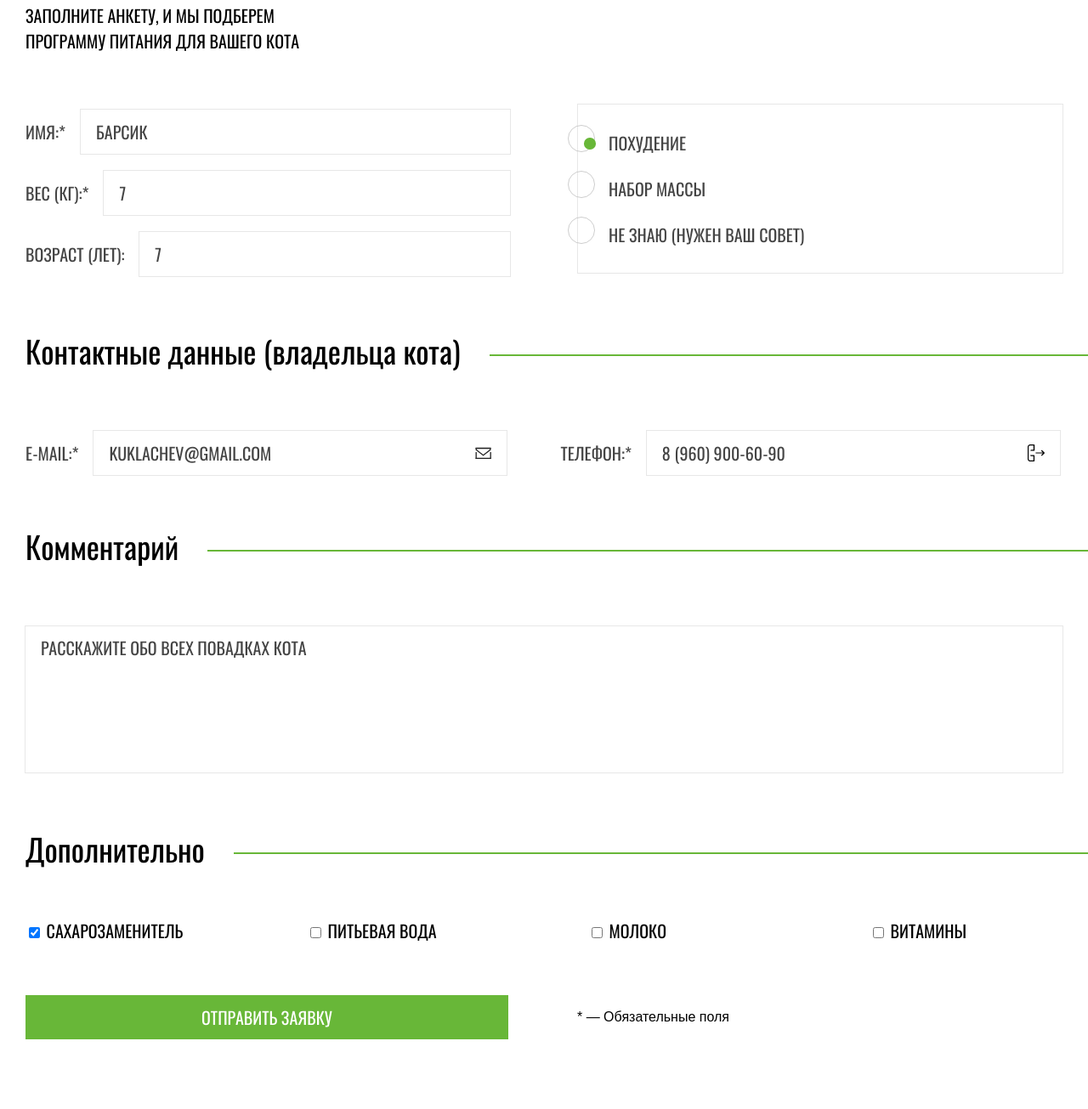
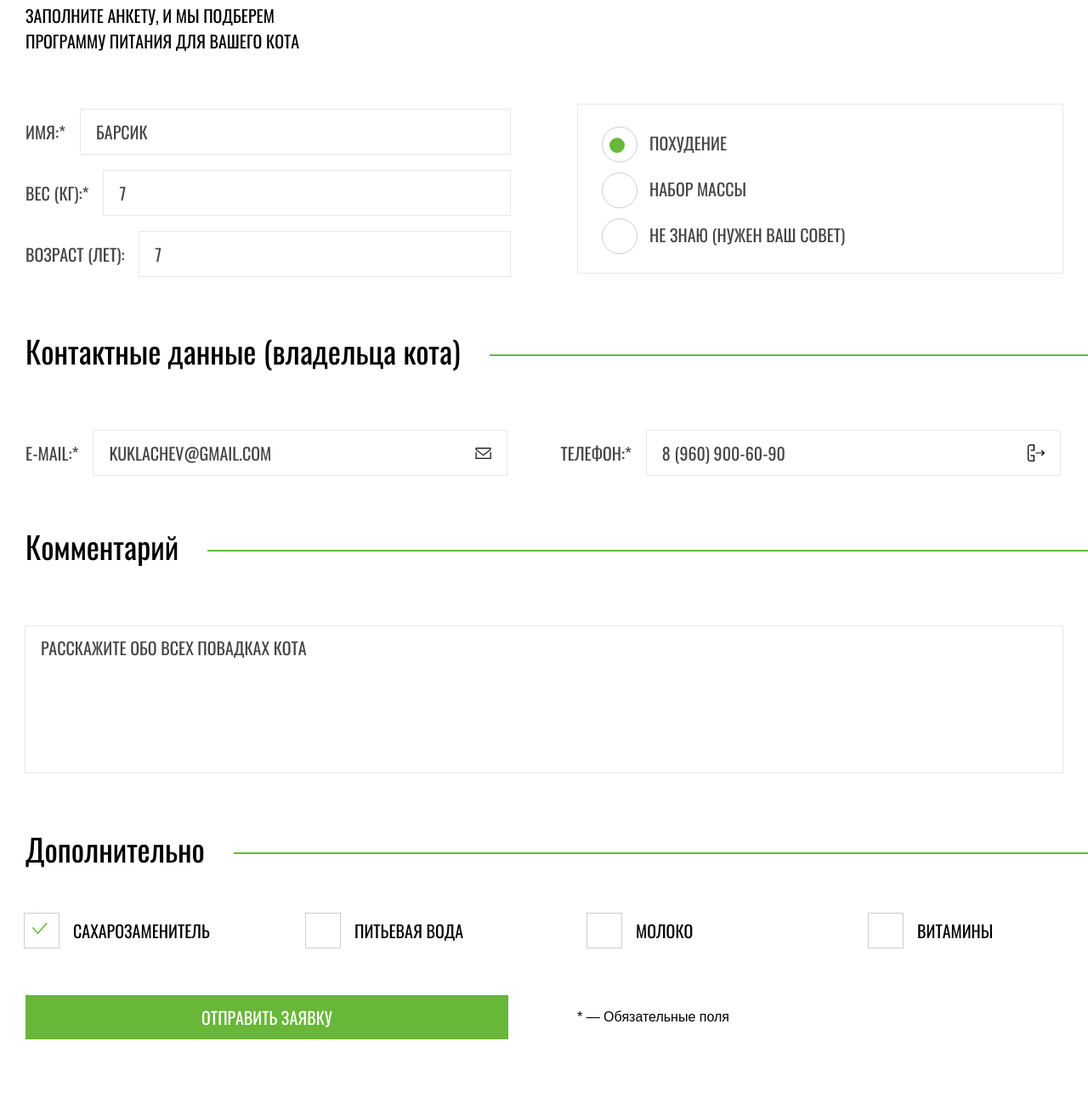
Before and after one commit to KhomenkoJulia/1794239-cat-energy-23, a website: page source/form.html in a window 1280 px wide. Shown: the part 294-1599 px from the top of the page at 85% size. Drawn offline with nearby package versions, Linux system fonts and the light colour scheme; files that its build step writes are made by us from their sources.

Commit message:
Сдаю

```diff
--- a/source/form.html
+++ b/source/form.html
@@ -16,7 +16,7 @@
         <picture>
           <source media="(min-width: 1280px)" srcset="img/logo-desktop.png">
           <source media="(min-width: 768px)" srcset="img/logo-tablet.png">
-          <img src="img/logo.png" width="190" height="40" alt="Cat Energy">
+          <img class="header-page__img" src="img/logo.png" width="190" height="40" alt="Cat Energy">
         </picture>
       </a>
 
@@ -26,13 +26,13 @@
         </button>
         <ul class="nav-menu__list">
           <li class="nav-menu__item">
-            <a class="nav-menu__link" href="#">Главная</a>
+            <a class="nav-menu__link" href="index.html">Главная</a>
           </li>
           <li class="nav-menu__item">
             <a class="nav-menu__link" href="catalog.html">Каталог продукции</a>
           </li>
           <li class="nav-menu__item">
-            <a class="nav-menu__link" href="form.html">Подбор программы</a>
+            <a class="nav-menu__link" href="#">Подбор программы</a>
           </li>
         </ul>
       </nav>
@@ -102,22 +102,22 @@
           <ul class="optional__list">
 
             <li class="optional__item">
-              <input class="optional__checkbox" id="sweetener" type="checkbox" name="optionally" value="sweetener" checked>
+              <input class="optional__checkbox page__visually-hidden" id="sweetener" type="checkbox" name="optionally" value="sweetener" checked>
               <label for="sweetener">Сахарозаменитель</label>
             </li>
 
             <li class="optional__item">
-              <input class="optional__checkbox" id="water" type="checkbox" name="optionally" value="water">
+              <input class="optional__checkbox page__visually-hidden" id="water" type="checkbox" name="optionally" value="water">
               <label for="water">Питьевая вода</label>
             </li>
 
             <li class="optional__item">
-              <input class="optional__checkbox" id="milk" type="checkbox" name="optionally" value="milk">
+              <input class="optional__checkbox page__visually-hidden" id="milk" type="checkbox" name="optionally" value="milk">
               <label for="milk">Молоко</label>
             </li>
 
             <li class="optional__item">
-              <input class="optional__checkbox" id="vitamins" type="checkbox" name="optionally" value="vitamins">
+              <input class="optional__checkbox page__visually-hidden" id="vitamins" type="checkbox" name="optionally" value="vitamins">
               <label for="vitamins">Витамины</label>
             </li>
 
--- a/source/sass/blocks/button.scss
+++ b/source/sass/blocks/button.scss
@@ -12,6 +12,14 @@
   align-items: center;
   justify-content: center;
 
+  &:hover {
+    background: var(--special_green);
+  }
+
+  &:active {
+    color: var(--white_opacity);
+  }
+
   @media (min-width: $tablet-width) {
     font-size: 16px;
     line-height: 20px;
--- a/source/sass/blocks/header-page.scss
+++ b/source/sass/blocks/header-page.scss
@@ -19,7 +19,15 @@
   position: relative;
 }
 
-.header-page__logo {
+.header-page__logo:hover {
+  opacity: 0.8;
+}
+
+.header-page__logo:active {
+  opacity: 0.6;
+}
+
+.header-page__img {
   min-width: 190px;
   height: auto;
 
--- a/source/sass/blocks/intent.scss
+++ b/source/sass/blocks/intent.scss
@@ -36,8 +36,12 @@
 }
 
 .intent__radio + label {
-  margin-bottom: 16px;
+  margin-bottom: 14px;
   margin-left: 8px;
+
+  @media (min-width: $tablet-width) {
+    margin-left: 56px;
+  }
 }
 
 .intent__radio + label::before {
@@ -49,16 +53,30 @@
   height: 30px;
   border-radius: 50%;
   border: 1px solid var(--dark_grey);
+
+  @media (min-width: $tablet-width) {
+    width: 40px;
+    height: 40px;
+    left: 0;
+    top: -4px;
+  }
 }
 
 .intent__radio:checked + label::after,
 .intent__radio:focus-visible + label::after {
   content: "";
   position: absolute;
-  left: -21px;
-  top: 9px;
+  left: -31px;
+  top: 3px;
   width: 13.5px;
   height: 13.5px;
   background: var(--green);
   border-radius: 50%;
+
+  @media (min-width: $tablet-width) {
+    width: 18px;
+    height: 18px;
+    left: 9px;
+    top: 9px;
+  }
 }
--- a/source/sass/blocks/optional.scss
+++ b/source/sass/blocks/optional.scss
@@ -7,7 +7,7 @@
   @media (min-width: $tablet-width) {
     display: flex;
     flex-wrap: wrap;
-    column-gap: 57px;
+    column-gap: 90px;
     row-gap: 40px;
   }
 
@@ -18,10 +18,49 @@
 }
 
 .optional__item {
-  margin-bottom: 23px;
+  margin-bottom: 24px;
+  position: relative;
+  display: flexbox;
+  cursor: pointer;
 
   @media (min-width: $tablet-width) {
     width: 40%;
     margin: 0;
   }
 }
+
+.optional__checkbox + label {
+  margin-left: 48px;
+
+  @media (min-width: $tablet-width) {
+    margin-left: 56px;
+  }
+}
+
+.optional__checkbox + label::before {
+  content: "";
+  position: absolute;
+  top: -4px;
+  left: 0;
+  width: 30px;
+  height: 30px;
+  border: 1px solid var(--dark_grey);
+
+  @media (min-width: $tablet-width) {
+    width: 40px;
+    height: 40px;
+    top: -6px;
+    left: -2px;
+  }
+}
+
+.optional__checkbox:checked + label::after,
+.optional__checkbox:focus-visible + label::after {
+  content: "";
+  position: absolute;
+  background: url("../../img/check.svg") no-repeat center;
+  width: 18px;
+  height: 14px;
+  left: 8px;
+  top: 6px;
+}
--- a/source/sass/blocks/other-products.scss
+++ b/source/sass/blocks/other-products.scss
@@ -12,6 +12,7 @@
     column-gap: 79px;
     width: 1220px;
     margin-inline: auto;
+    padding-bottom: 86px;
   }
 }
 
--- a/source/sass/blocks/products.scss
+++ b/source/sass/blocks/products.scss
@@ -81,12 +81,11 @@
     grid-template-rows: 200px 94px 32px 32px 32px 112px;
     background-image: linear-gradient(var(--white) 74px, var(--light_grey) 74px);
     width: 322px;
-    padding: 0 36px;
+    padding: 0;
     margin: 0;
   }
 
   @media (min-width: $desktop-width) {
-    padding: 0;
     width: 245px;
     margin-bottom: 4px;
   }
@@ -173,6 +172,7 @@
   @media (min-width: $tablet-width) {
     margin-inline: 36px;
     padding-top: 10px;
+    padding-bottom: 20px;
     grid-area: initial;
     border-bottom: 1px solid var(--dark_grey);
   }
--- a/source/sass/blocks/weight.scss
+++ b/source/sass/blocks/weight.scss
@@ -186,3 +186,15 @@
     margin-left: 22px;
   }
 }
+
+.weight__link:hover::after {
+  content: "";
+  background: url("../../img/icon_arrow2.svg") no-repeat;
+  width: 32px;
+  height: 10px;
+  margin-left: 17px;
+}
+
+.weight__link:active {
+  opacity: 0.3;
+}
--- a/source/sass/global/variables.scss
+++ b/source/sass/global/variables.scss
@@ -3,6 +3,7 @@
   --special_green: #5eaa2f;
   --header_green: #62a63a;
   --white: #ffffff;
+  --white_opacity: #8ec36d;
   --line_grey: #d9d9d9;
   --line_menu: #e6e6e6;
   --light_grey: #f2f2f2;
```
Also changed, not shown: source/catalog.html (+3 -3 lines), source/index.html (+1 -1 lines), source/img/check.svg (added), source/img/icon_arrow2.svg (added).
